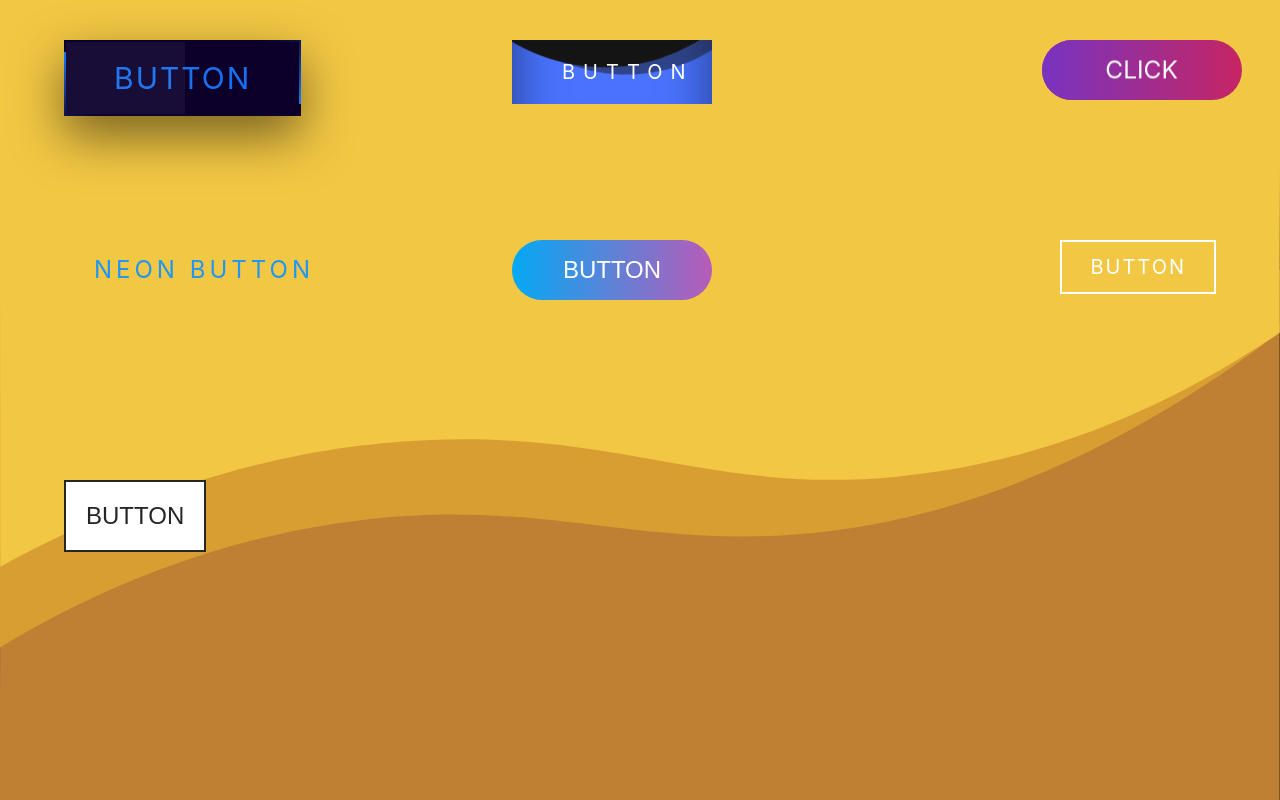
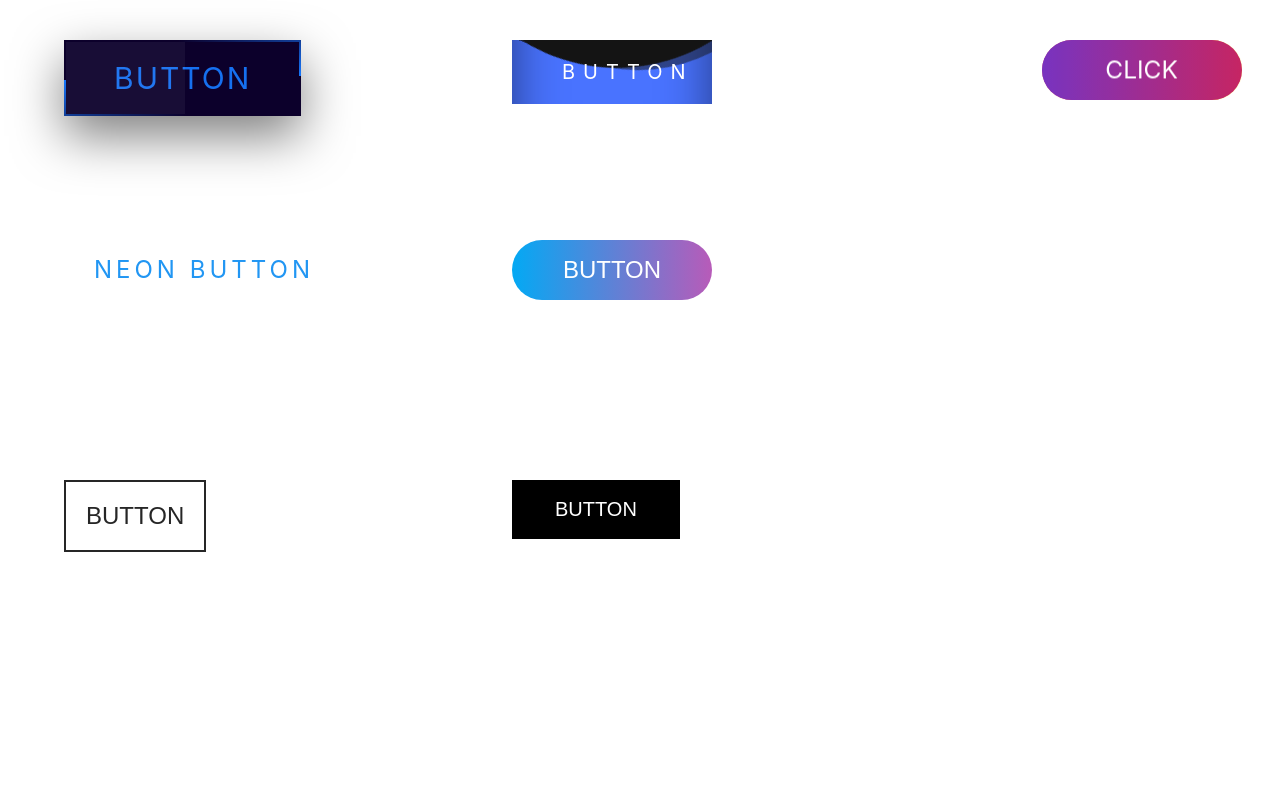
Before and after one commit to SaSlavov/css-animations, a React (Create React App) app in the folder client/: page /homepage in a window 1280 px wide. Shown: the top 800 px of the page. Built offline with nearby package versions, Linux system fonts and the light colour scheme.

Commit message:
add zoom out image on scroll page

```diff
--- a/client/package.json
+++ b/client/package.json
@@ -8,6 +8,7 @@
     "@testing-library/user-event": "^12.2.2",
     "react": "^17.0.1",
     "react-dom": "^17.0.1",
+    "react-router-dom": "^5.2.0",
     "react-scripts": "4.0.1",
     "web-vitals": "^0.2.4"
   },
--- a/client/src/App.css
+++ b/client/src/App.css
@@ -36,3 +36,9 @@
     transform: rotate(360deg);
   }
 }
+
+.background {
+  position: absolute;
+  /* top: 0;
+  left: 0; */
+}
--- a/client/src/App.js
+++ b/client/src/App.js
@@ -1,11 +1,21 @@
+import { BrowserRouter, Switch, Route, Redirect } from 'react-router-dom';
 import './App.css';
 import Homepage from './pages/Homepage/Homepage';
+import ZoomOutImageOnScroll from './pages/ZoomOutImageOnScroll/ZoomOutImageOnScroll';
 
 function App() {
   return (
     <div className="App">
-      <span><svg className="background" xmlns="http://www.w3.org/2000/svg" viewBox="0 0 1920 3240"><path d="M-.5-.5h1921v3240H-.5z" /><path d="M-.5 1728.5c338.595 172.79 583.271 169.768 741 138 259.227-52.211 390.591-203.616 836-351 145.621-48.185 267.25-76.895 343-93v-938a77649.246 77649.246 0 01-1919-12l-1 1256z" fill="#bf8034" /><path d="M-.5 971.5c109.491-66.266 280.883-151.835 502-186 279.38-43.168 423.181 28.938 661 18 182.526-8.395 443.786-66.783 757-305v-93l-1919 19-1 547z" fill="#d99e32" /><path d="M.5 850c270.807-148.492 494.028-184.03 645-190 289.251-11.437 424.011 81.289 700 55 254.551-24.247 451.682-132.825 574-216l1-499H-.5l1 850z" fill="#f2c744" /></svg></span>
-      <Homepage />
+      <BrowserRouter>
+        {/* <span><svg className="background" xmlns="http://www.w3.org/2000/svg" viewBox="0 0 1920 3240"><path d="M-.5-.5h1921v3240H-.5z" /><path d="M-.5 1728.5c338.595 172.79 583.271 169.768 741 138 259.227-52.211 390.591-203.616 836-351 145.621-48.185 267.25-76.895 343-93v-938a77649.246 77649.246 0 01-1919-12l-1 1256z" fill="#bf8034" /><path d="M-.5 971.5c109.491-66.266 280.883-151.835 502-186 279.38-43.168 423.181 28.938 661 18 182.526-8.395 443.786-66.783 757-305v-93l-1919 19-1 547z" fill="#d99e32" /><path d="M.5 850c270.807-148.492 494.028-184.03 645-190 289.251-11.437 424.011 81.289 700 55 254.551-24.247 451.682-132.825 574-216l1-499H-.5l1 850z" fill="#f2c744" /></svg></span> */}
+        <Switch>
+          <Redirect exact from="/" to="/homepage" />
+          <Route path="/homepage" component={Homepage} />
+          <Route path="/zoom-out-on-scroll" component={ZoomOutImageOnScroll} />
+        </Switch>
+
+      </BrowserRouter>
+
     </div>
   );
 }
--- /dev/null
+++ b/client/src/components/Buttons/HorizontalRotateButton/HorizontalRotateButton.css
@@ -0,0 +1,52 @@
+.vertical-rotate-container {
+    position: absolute;
+    top: 60%;
+    left: 40%;
+}
+
+.vertical-rotate-container a {
+    font-size: 20px;
+    font-family: arial;
+    text-decoration: none;
+    text-transform: uppercase;
+    transform-style: preserve-3d;
+    position: relative;
+    transition: 0.5s;
+}
+
+.vertical-rotate-container a:before {
+    content: attr(title);
+    position: absolute;
+    top: 0;
+    left: 0;
+    padding: 15px 40px;
+    background: #fff;
+    color: #000;
+    border: 3px solid #000;
+    transition: 0.5s;
+    transform-origin: right;
+    transform: translate(-100%) rotateY(90deg)
+}
+
+.vertical-rotate-container a:after {
+    content: attr(title);
+    position: absolute;
+    top: 0;
+    left: 0;
+    padding: 15px 40px;
+    background: #000;
+    color: #fff;
+    border: 3px solid #000;
+    transition: 0.5s;
+    transform-origin: left;
+    transform: translate(0) rotateY(0deg)
+
+}
+
+.vertical-rotate-container a:hover:before {
+    transform: translate(0) rotateY(0deg)
+}
+
+.vertical-rotate-container a:hover:after {
+    transform: translate(100%) rotateY(90deg)
+}
--- /dev/null
+++ b/client/src/components/Buttons/HorizontalRotateButton/HorizontalRotateButton.js
@@ -0,0 +1,12 @@
+import React from 'react';
+import './HorizontalRotateButton.css'
+
+const HorizontalRotateButton = () => {
+    return (
+        <div className="vertical-rotate-container">
+            <a href="#" title="Button">Button</a>
+        </div>
+    );
+};
+
+export default HorizontalRotateButton;
--- a/client/src/pages/Homepage/Homepage.js
+++ b/client/src/pages/Homepage/Homepage.js
@@ -15,6 +15,7 @@ import NeonButton from '../../components/Buttons/NeonButton/NeonButton';
 import GlowingButton from '../../components/Buttons/GlowingButton/GlowingButton';
 import BorderShrinkButton from '../../components/Buttons/BorderShrinkButton/BorderShrinkButton';
 import FillUpButton from '../../components/Buttons/FillUpButton/FillUpButton';
+import HorizontalRotateButton from '../../components/Buttons/HorizontalRotateButton/HorizontalRotateButton';
 
 const Homepage = () => {
 
@@ -40,6 +41,7 @@ const Homepage = () => {
                 <GlowingButton />
                 <BorderShrinkButton />
                 <FillUpButton />
+                <HorizontalRotateButton />
             </div>
         </div>
     );
--- /dev/null
+++ b/client/src/pages/ZoomOutImageOnScroll/ZoomOutImageOnScroll.css
@@ -0,0 +1,25 @@
+
+#zoom-in-scroll-header {
+    position: relative;
+    width: 100%;
+    height: 100vh;
+    background: url(pexels-delcho-dichev-3880051.jpg);
+    background-size: 160%;
+    background-position: center;
+    background-attachment: fixed;
+    /* background-repeat: no-repeat; */
+}
+
+#content-container {
+    padding: 100px;
+    color: #111;
+}
+
+#content-container h2 {
+    font-size: 2.5em;
+    margin-bottom: 10px;
+}
+
+#content-container p {
+    font-size: 1.2em;
+}
--- /dev/null
+++ b/client/src/pages/ZoomOutImageOnScroll/ZoomOutImageOnScroll.js
@@ -0,0 +1,39 @@
+import React, { useEffect, useRef } from 'react';
+import './ZoomOutImageOnScroll.css'
+
+const ZoomOutImageOnScroll = () => {
+    const background = useRef()
+    useEffect(() => {
+        window.addEventListener('scroll', () =>{
+            background.current.style.backgroundSize = 160 - +window.pageYOffset / 18 + '%';
+            background.current.style.opacity = 1 - +window.pageYOffset / 900;
+        });
+    }, [])
+
+
+    return (
+        <div >
+            <div ref={background} id="zoom-in-scroll-header" ></div>
+            <section id="content-container">
+                <h2>Background size change on scroll</h2>
+                <p>
+                    Ea ;irure qui veniam in. Irure Lorem adipisicing elit est ex magna. Laborum anim eiusmod do id esse proident enim veniam. Do excepteur sint do dolor.
+                    Minim sit sit Lorem cillum consectetur qui eu incididunt adipisicing. Sint in ipsum est amet ipsum minim velit voluptate veniam minim magna. Lorem sit ut eiusmod dolor.
+                    Ipsum aliquip magna sit nisi labore quis nostrud veniam ad culpa excepteur aliquip est. Consequat est pariatur proident et. Tempor ea irure culpa eiusmod qui nostrud dolore cupidatat pariatur enim. Quis velit exercitation non amet exercitation dolore. Lorem non consequat tempor culpa culpa nostrud dolore adipisicing proident adipisicing excepteur in. Esse Lorem exercitation ad sunt nisi officia nostrud quis duis. Esse est cillum proident non tempor officia.
+                    Ea irure qui veniam in. Irure Lorem adipisicing elit est ex magna. Laborum anim eiusmod do id esse proident enim veniam. Do excepteur sint do dolor.
+                    Minim sit sit Lorem cillum consectetur qui eu incididunt adipisicing. Sint in ipsum est amet ipsum minim velit voluptate veniam minim magna. Lorem sit ut eiusmod dolor.
+                    Ipsum aliquip magna sit nisi labore quis nostrud veniam ad culpa excepteur aliquip est. Consequat est pariatur proident et. Tempor ea irure culpa eiusmod qui nostrud dolore cupidatat pariatur enim. Quis velit exercitation non amet exercitation dolore. Lorem non consequat tempor culpa culpa nostrud dolore adipisicing proident adipisicing excepteur in. Esse Lorem exercitation ad sunt nisi officia nostrud quis duis. Esse est cillum proident non tempor officia.
+                    Ea irure qui veniam in. Irure Lorem adipisicing elit est ex magna. Laborum anim eiusmod do id esse proident enim veniam. Do excepteur sint do dolor.
+                    Minim sit sit Lorem cillum consectetur qui eu incididunt adipisicing. Sint in ipsum est amet ipsum minim velit voluptate veniam minim magna. Lorem sit ut eiusmod dolor.
+                    Ipsum aliquip magna sit nisi labore quis nostrud veniam ad culpa excepteur aliquip est. Consequat est pariatur proident et. Tempor ea irure culpa eiusmod qui nostrud dolore cupidatat pariatur enim. Quis velit exercitation non amet exercitation dolore. Lorem non consequat tempor culpa culpa nostrud dolore adipisicing proident adipisicing excepteur in. Esse Lorem exercitation ad sunt nisi officia nostrud quis duis. Esse est cillum proident non tempor officia.
+                    Ea irure qui veniam in. Irure Lorem adipisicing elit est ex magna. Laborum anim eiusmod do id esse proident enim veniam. Do excepteur sint do dolor.
+                    Minim sit sit Lorem cillum consectetur qui eu incididunt adipisicing. Sint in ipsum est amet ipsum minim velit voluptate veniam minim magna. Lorem sit ut eiusmod dolor.
+                    Ipsum aliquip magna sit nisi labore quis nostrud veniam ad culpa excepteur aliquip est. Consequat est pariatur proident et. Tempor ea irure culpa eiusmod qui nostrud dolore cupidatat pariatur enim. Quis velit exercitation non amet exercitation dolore. Lorem non consequat tempor culpa culpa nostrud dolore adipisicing proident adipisicing excepteur in. Esse Lorem exercitation ad sunt nisi officia nostrud quis duis. Esse est cillum proident non tempor officia.
+                </p>
+            </section>
+        </div>
+
+    );
+};
+
+export default ZoomOutImageOnScroll;
```
Also changed, not shown: 2 other files (tests, documents, lock files or other folders).
